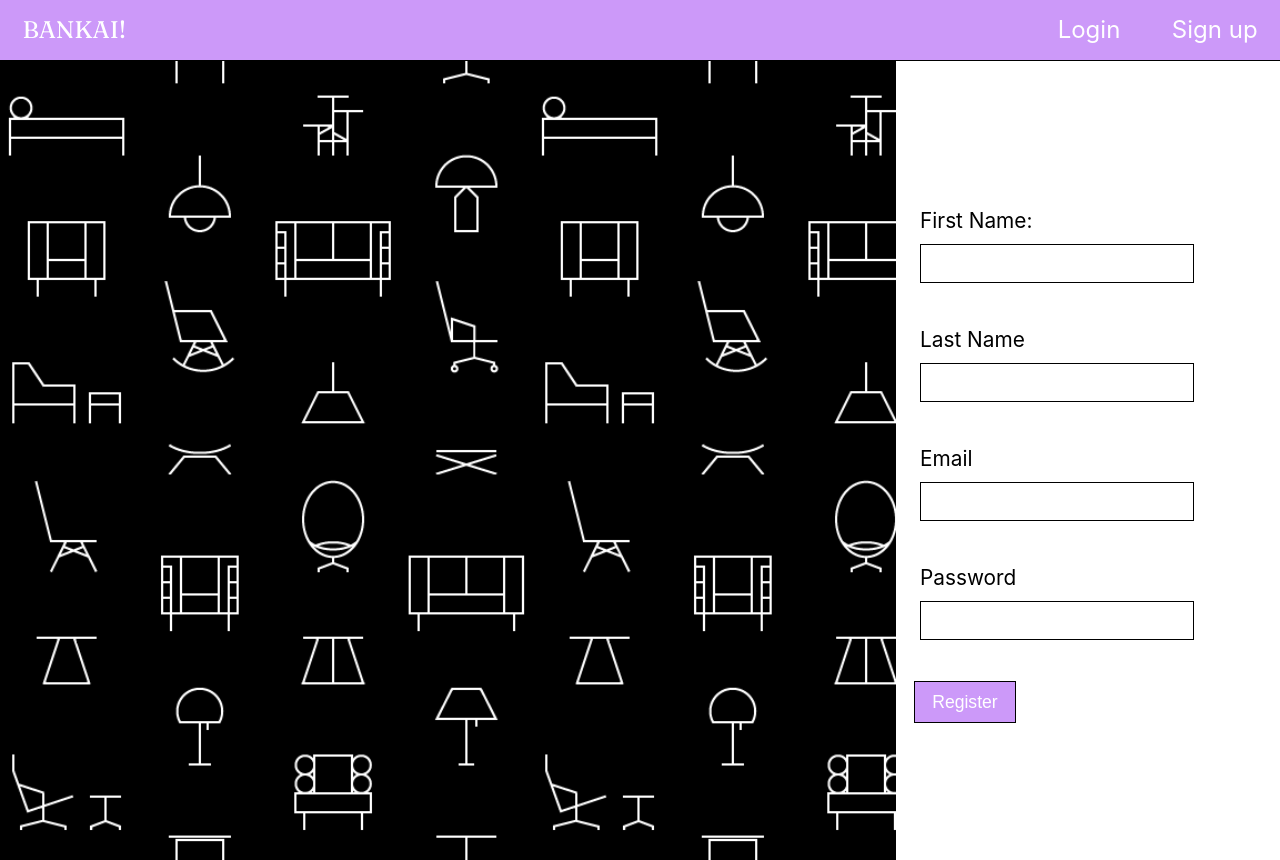
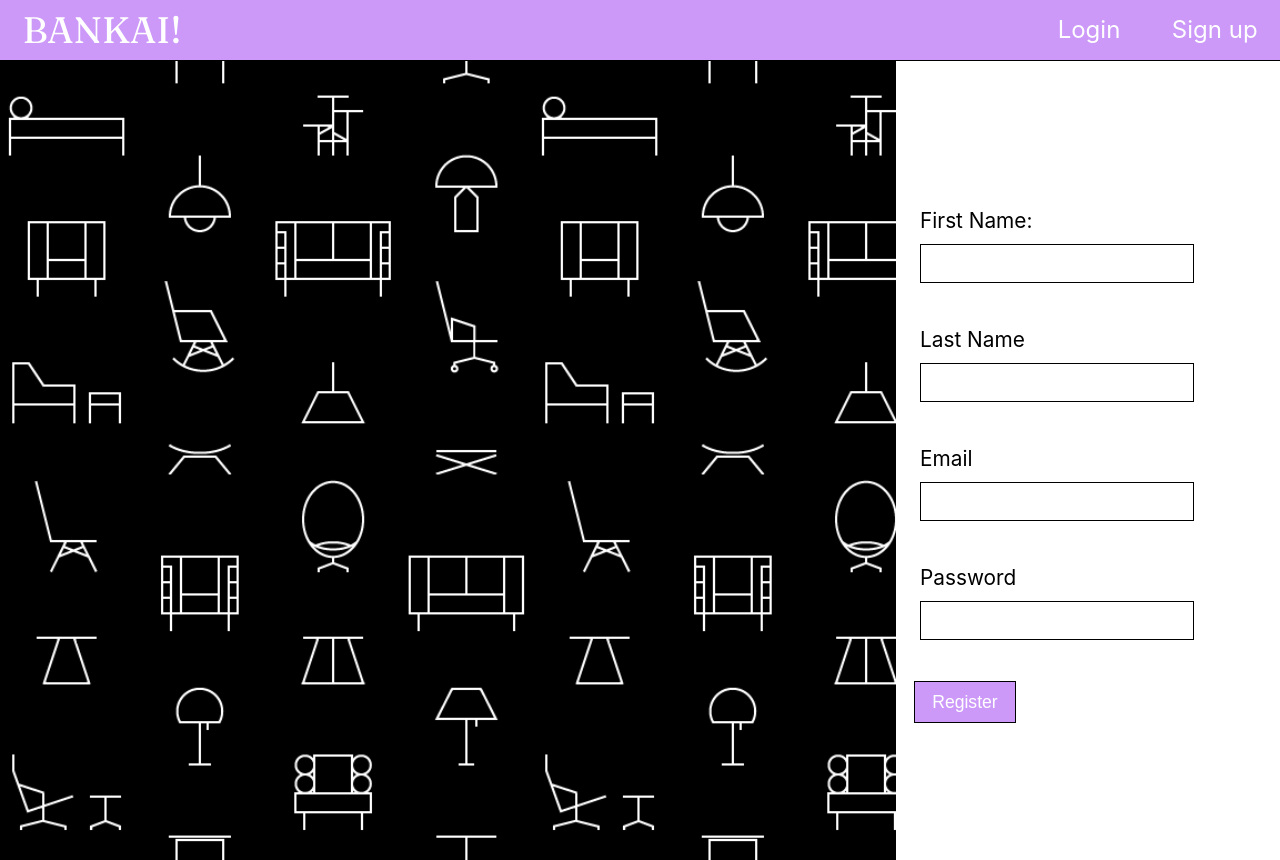
Before and after one commit to Barry-san/myblog, a React (Create React App) app: page /register in a window 1280 px wide. Built offline with nearby package versions, Linux system fonts and the light colour scheme; no server answers.

Commit message:
enlarged font-size on main link

```diff
--- a/src/components/Navigation/Header.js
+++ b/src/components/Navigation/Header.js
@@ -5,7 +5,7 @@ const Header = () => {
   return (
     <div className="header sticky">
       <Link to={"/"} className="blogname">
-        BANKAI!
+        <span style={{ fontSize: "2.3rem" }}>BANKAI!</span>
       </Link>
       <Navlinks />
     </div>
```
